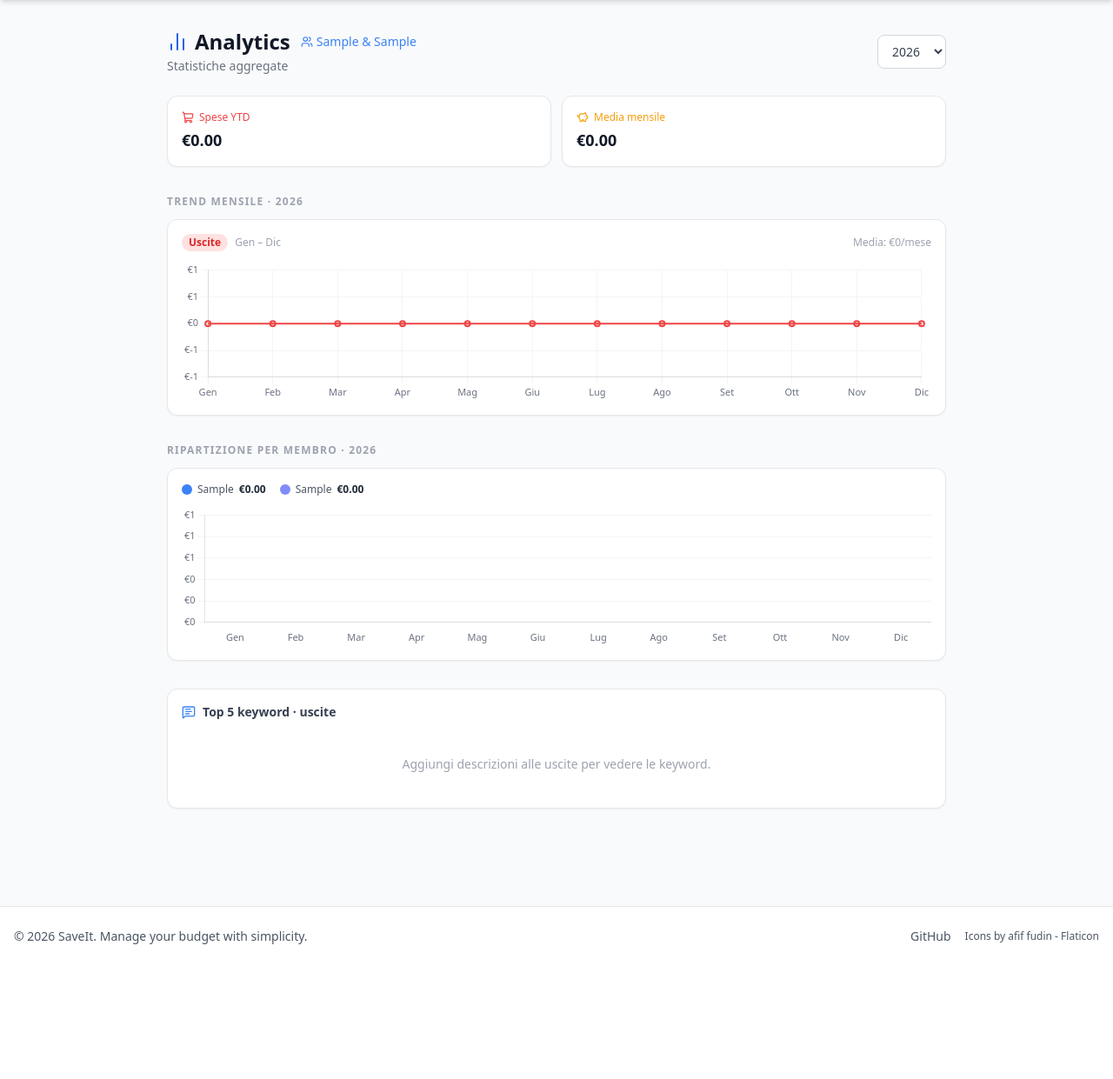
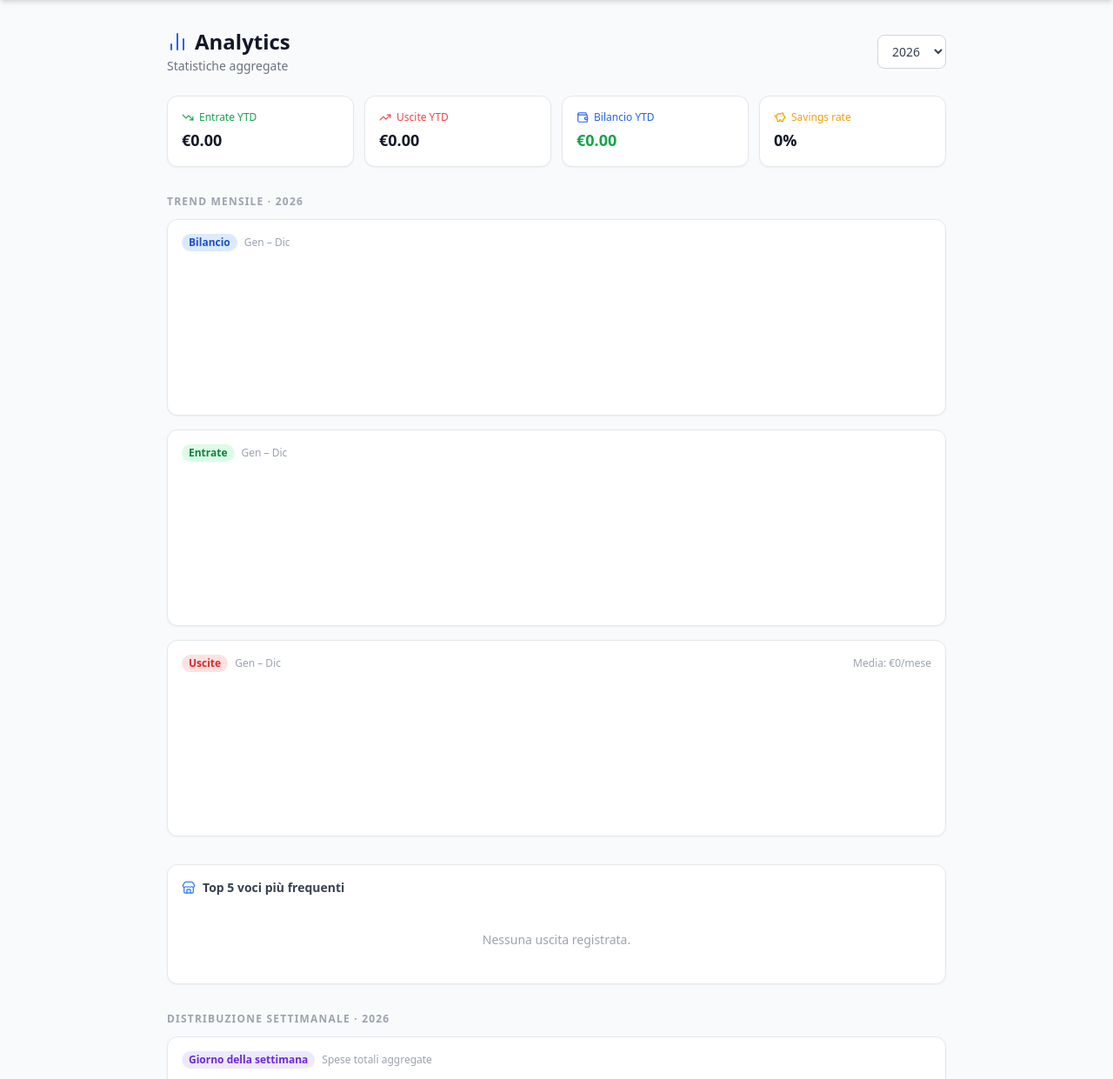
Before and after one commit to Orfico/saveit, a Django app: page /analytics/ in a window 1280 px wide. Shown: the part 65-1306 px from the top of the page at 87% size. Before the commit the page ends 1151 px from the top, so only its background shows below. Run offline with Django 5.2, Linux system fonts and the light colour scheme; a user stored in the database is signed in; tables that the repository leaves empty hold one stand-in row (values such as "Sample post"); a map, chart or similar area stays blank; some libraries are stand-ins or nearby versions.

Commit message:
fix mese tipo + sostituzione top keywords con trend settimanale e top descriptions

```diff
--- a/core/views.py
+++ b/core/views.py
@@ -935,33 +935,50 @@ class AnalyticsView(LoginRequiredMixin, TemplateView):
             for i in range(12)
         ]
 
-        # ── Top 5 keyword per importo aggregato ─────────────────────────────
-        word_totals = {}
-        for desc, amount in qs.filter(amount__lt=0).values_list('description', 'amount'):
-            if desc:
-                for w in [w.lower().strip('.,;:!?()[]{}«»"\'') for w in desc.split()]:
-                    if len(w) > 2 and w not in ANALYTICS_STOPWORDS:
-                        word_totals[w] = word_totals.get(w, 0) + abs(float(amount))
-        top_keywords = sorted(word_totals.items(), key=lambda x: x[1], reverse=True)[:5]
+        # ── Top 5 merchant per frequenza (descrizione esatta) ───────────────
+        from collections import Counter
+        merchant_counter = Counter()
+        for desc in qs.filter(amount__lt=0).values_list('description', flat=True):
+            if desc and desc.strip():
+                merchant_counter[desc.strip()] += 1
+        top_keywords = merchant_counter.most_common(5)  # (description, count)
+
+        # ── Spese per giorno della settimana ─────────────────────────────────
+        WEEKDAYS_LABELS = ['Lun', 'Mar', 'Mer', 'Gio', 'Ven', 'Sab', 'Dom']
+        weekday_totals = [0.0] * 7
+        for t_date, t_amount in qs.filter(amount__lt=0).values_list('date', 'amount'):
+            weekday_totals[t_date.weekday()] += abs(float(t_amount))
 
         # ── Mese tipo EWM vs mese corrente ──────────────────────────────────
         month_vs_avg = None
         if selected_year == current_year and current_month >= 2:
+            import calendar as cal
+            from datetime import date as date_cls
             today_date = today.date()
             decay = math.log(2) / 180
-            weighted_sum = weight_total = 0.0
-            for t_date, t_amount in (
+
+            # Aggregate by month first, then weight each monthly total by recency
+            monthly_totals = (
                 user.transactions
                 .filter(amount__lt=0)
                 .exclude(date__year=current_year, date__month=current_month)
-                .values_list('date', 'amount')
-            ):
-                w = math.exp(-decay * (today_date - t_date).days)
-                weighted_sum += abs(float(t_amount)) * w
-                weight_total += w
+                .values('date__year', 'date__month')
+                .annotate(total=Sum('amount'))
+            )
+
+            weighted_sum = weight_total = 0.0
+            for item in monthly_totals:
+                y, m = item['date__year'], item['date__month']
+                last_day = cal.monthrange(y, m)[1]
+                ref_date = date_cls(y, m, last_day)
+                days_ago = (today_date - ref_date).days
+                if days_ago > 0:
+                    w = math.exp(-decay * days_ago)
+                    weighted_sum += abs(float(item['total'])) * w
+                    weight_total += w
 
             if weight_total > 0:
-                typical_month = (weighted_sum / weight_total) * 30
+                typical_month = weighted_sum / weight_total  # weighted avg of monthly totals
                 this_month_expense = expense_by_month[current_month - 1]
                 diff_pct = ((this_month_expense - typical_month) / typical_month) * 100
                 month_vs_avg = {
@@ -1009,6 +1026,8 @@ class AnalyticsView(LoginRequiredMixin, TemplateView):
             'income_data': json.dumps(income_by_month),
             'balance_data': json.dumps(balance_by_month),
             'top_keywords': top_keywords,
+            'weekday_data': json.dumps(weekday_totals),
+            'weekday_labels': json.dumps(['Lun', 'Mar', 'Mer', 'Gio', 'Ven', 'Sab', 'Dom']),
             'month_vs_avg': month_vs_avg,
             'total_income': total_income,
             'total_expense': total_expense,
--- a/templates/core/analytics.html
+++ b/templates/core/analytics.html
@@ -10,18 +10,16 @@
   <div class="flex items-center justify-between mb-6">
     <div>
       <h1 class="text-2xl font-bold text-gray-900 flex items-center gap-2">
-        <i data-lucide="bar-chart-2" class="w-6 h-6 text-blue-600"></i>Analytics
-        {% if is_family %}
-          <span class="text-sm font-normal text-blue-500 flex items-center gap-1 ml-1">
-            <i data-lucide="users" class="w-3.5 h-3.5"></i>
-            {{ family_profile.member_1 }} &amp; {{ family_profile.member_2 }}
-          </span>
-        {% endif %}
+        <i data-lucide="bar-chart-2" class="w-6 h-6 text-blue-600"></i>
+        Analytics
       </h1>
       <p class="text-sm text-gray-500 mt-0.5">Statistiche aggregate</p>
     </div>
-    <form method="get">
-      <select name="year" onchange="this.form.submit()"
+
+    <!-- Year selector -->
+    <form method="get" action="">
+      <select name="year"
+              onchange="this.form.submit()"
               class="text-sm border border-gray-300 rounded-lg px-3 py-2 bg-white text-gray-700 focus:outline-none focus:ring-2 focus:ring-blue-500 cursor-pointer">
         {% for y in available_years %}
           <option value="{{ y }}" {% if y == selected_year %}selected{% endif %}>{{ y }}</option>
@@ -31,113 +29,94 @@
   </div>
 
   <!-- ── KPI Cards ───────────────────────────────────────────────────────── -->
-  {% if is_family %}
-  <div class="grid grid-cols-2 gap-3 mb-8">
+  <div class="grid grid-cols-2 md:grid-cols-4 gap-3 mb-8">
+
+    <div class="bg-white rounded-xl border border-gray-200 p-4 shadow-sm">
+      <div class="flex items-center gap-1.5 text-green-600 text-xs font-medium mb-1">
+        <i data-lucide="trending-down" class="w-3.5 h-3.5"></i>
+        Entrate YTD
+      </div>
+      <p class="text-lg font-bold text-gray-900">€{{ total_income|floatformat:2 }}</p>
+    </div>
+
     <div class="bg-white rounded-xl border border-gray-200 p-4 shadow-sm">
       <div class="flex items-center gap-1.5 text-red-500 text-xs font-medium mb-1">
-        <i data-lucide="shopping-cart" class="w-3.5 h-3.5"></i>Spese YTD
+        <i data-lucide="trending-up" class="w-3.5 h-3.5"></i>
+        Uscite YTD
       </div>
       <p class="text-lg font-bold text-gray-900">€{{ total_expense|floatformat:2 }}</p>
     </div>
-    <div class="bg-white rounded-xl border border-gray-200 p-4 shadow-sm">
-      <div class="flex items-center gap-1.5 text-amber-500 text-xs font-medium mb-1">
-        <i data-lucide="piggy-bank" class="w-3.5 h-3.5"></i>Media mensile
-      </div>
-      <p class="text-lg font-bold text-gray-900">€{{ avg_monthly_expense|floatformat:2 }}</p>
-    </div>
-  </div>
-  {% else %}
-  <div class="grid grid-cols-2 md:grid-cols-4 gap-3 mb-8">
-    <div class="bg-white rounded-xl border border-gray-200 p-4 shadow-sm">
-      <div class="flex items-center gap-1.5 text-green-600 text-xs font-medium mb-1">
-        <i data-lucide="trending-down" class="w-3.5 h-3.5"></i>Entrate YTD
-      </div>
-      <p class="text-lg font-bold text-gray-900">€{{ total_income|floatformat:2 }}</p>
-    </div>
-    <div class="bg-white rounded-xl border border-gray-200 p-4 shadow-sm">
-      <div class="flex items-center gap-1.5 text-red-500 text-xs font-medium mb-1">
-        <i data-lucide="trending-up" class="w-3.5 h-3.5"></i>Uscite YTD
-      </div>
-      <p class="text-lg font-bold text-gray-900">€{{ total_expense|floatformat:2 }}</p>
-    </div>
+
     <div class="bg-white rounded-xl border border-gray-200 p-4 shadow-sm">
       <div class="flex items-center gap-1.5 text-blue-600 text-xs font-medium mb-1">
-        <i data-lucide="wallet" class="w-3.5 h-3.5"></i>Bilancio YTD
+        <i data-lucide="wallet" class="w-3.5 h-3.5"></i>
+        Bilancio YTD
       </div>
       <p class="text-lg font-bold {% if total_balance >= 0 %}text-green-600{% else %}text-red-500{% endif %}">
         €{{ total_balance|floatformat:2 }}
       </p>
     </div>
+
     <div class="bg-white rounded-xl border border-gray-200 p-4 shadow-sm">
       <div class="flex items-center gap-1.5 text-amber-500 text-xs font-medium mb-1">
-        <i data-lucide="piggy-bank" class="w-3.5 h-3.5"></i>Savings rate
+        <i data-lucide="piggy-bank" class="w-3.5 h-3.5"></i>
+        Savings rate
       </div>
       <p class="text-lg font-bold text-gray-900">{{ savings_rate }}%</p>
     </div>
+
   </div>
-  {% endif %}
 
   <!-- ── Grafici trend mensile ────────────────────────────────────────────── -->
   <p class="text-xs font-semibold text-gray-400 uppercase tracking-widest mb-3">
     Trend mensile · {{ selected_year }}
   </p>
 
-  {% if not is_family %}
+  <!-- Bilancio -->
   <div class="bg-white rounded-xl border border-gray-200 shadow-sm p-4 mb-4">
     <div class="flex items-center gap-2 mb-3">
       <span class="text-xs font-semibold bg-blue-100 text-blue-700 px-2 py-0.5 rounded-full">Bilancio</span>
       <span class="text-xs text-gray-400">Gen – Dic</span>
     </div>
-    <div class="relative h-40"><canvas id="chartBalance"></canvas></div>
+    <div class="relative h-40">
+      <canvas id="chartBalance"></canvas>
+    </div>
   </div>
+
+  <!-- Entrate -->
   <div class="bg-white rounded-xl border border-gray-200 shadow-sm p-4 mb-4">
     <div class="flex items-center gap-2 mb-3">
       <span class="text-xs font-semibold bg-green-100 text-green-700 px-2 py-0.5 rounded-full">Entrate</span>
       <span class="text-xs text-gray-400">Gen – Dic</span>
     </div>
-    <div class="relative h-40"><canvas id="chartIncome"></canvas></div>
+    <div class="relative h-40">
+      <canvas id="chartIncome"></canvas>
+    </div>
   </div>
-  {% endif %}
 
+  <!-- Uscite -->
   <div class="bg-white rounded-xl border border-gray-200 shadow-sm p-4 mb-8">
     <div class="flex items-center gap-2 mb-3">
       <span class="text-xs font-semibold bg-red-100 text-red-600 px-2 py-0.5 rounded-full">Uscite</span>
       <span class="text-xs text-gray-400">Gen – Dic</span>
       <span class="ml-auto text-xs text-gray-400">Media: €{{ avg_monthly_expense|floatformat:0 }}/mese</span>
     </div>
-    <div class="relative h-40"><canvas id="chartExpense"></canvas></div>
+    <div class="relative h-40">
+      <canvas id="chartExpense"></canvas>
+    </div>
   </div>
-
-  <!-- ── Ripartizione per membro (family only) ────────────────────────────── -->
-  {% if is_family and member_breakdown %}
-  <p class="text-xs font-semibold text-gray-400 uppercase tracking-widest mb-3">
-    Ripartizione per membro · {{ selected_year }}
-  </p>
-  <div class="bg-white rounded-xl border border-gray-200 shadow-sm p-4 mb-8">
-    <div class="flex items-center gap-4 mb-3">
-      <div class="flex items-center gap-1.5">
-        <span class="w-3 h-3 rounded-full bg-blue-500 inline-block"></span>
-        <span class="text-xs text-gray-600">{{ member_breakdown.member_1_name }}</span>
-        <span class="text-xs font-semibold text-gray-800">€{{ member_breakdown.member_1_total|floatformat:2 }}</span>
-      </div>
-      <div class="flex items-center gap-1.5">
-        <span class="w-3 h-3 rounded-full bg-indigo-400 inline-block"></span>
-        <span class="text-xs text-gray-600">{{ member_breakdown.member_2_name }}</span>
-        <span class="text-xs font-semibold text-gray-800">€{{ member_breakdown.member_2_total|floatformat:2 }}</span>
-      </div>
-    </div>
-    <div class="relative h-40"><canvas id="chartMembers"></canvas></div>
-  </div>
-  {% endif %}
 
   <!-- ── Mese corrente vs media + Top keywords ────────────────────────────── -->
   <div class="grid grid-cols-1 md:grid-cols-2 gap-4 mb-8">
 
+    <!-- Mese corrente vs media (solo anno corrente, da febbraio) -->
     {% if month_vs_avg %}
     <div class="bg-white rounded-xl border border-gray-200 shadow-sm p-4">
       <h2 class="text-sm font-semibold text-gray-700 flex items-center gap-2 mb-4">
-        <i data-lucide="calendar-check" class="w-4 h-4 text-blue-500"></i>Mese in corso vs media
+        <i data-lucide="calendar-check" class="w-4 h-4 text-blue-500"></i>
+        Mese in corso vs media
       </h2>
+
       <div class="flex items-end gap-4 mb-4">
         <div>
           <p class="text-xs text-gray-400 mb-0.5">Questo mese</p>
@@ -145,7 +124,7 @@
         </div>
         <p class="text-gray-300 mb-1">vs</p>
         <div>
-          <p class="text-xs text-gray-400 mb-0.5">Mese tipo</p>
+          <p class="text-xs text-gray-400 mb-0.5">Media mesi prec.</p>
           <p class="text-xl font-bold text-gray-900">€{{ month_vs_avg.past_avg|floatformat:2 }}</p>
         </div>
         <div class="ml-auto text-right">
@@ -158,10 +137,13 @@
           </p>
         </div>
       </div>
+
+      <!-- Barra comparativa -->
       {% with total=month_vs_avg.this_month|add:month_vs_avg.past_avg %}
       <div>
         <div class="flex justify-between text-xs text-gray-400 mb-1">
-          <span>Questo mese</span><span>Mese tipo</span>
+          <span>Questo mese</span>
+          <span>Media</span>
         </div>
         <div class="relative h-2 bg-gray-100 rounded-full overflow-hidden">
           <div class="absolute inset-y-0 left-0 bg-gray-300 rounded-full"
@@ -175,22 +157,24 @@
     </div>
     {% endif %}
 
+    <!-- Top 5 merchant per frequenza -->
     <div class="bg-white rounded-xl border border-gray-200 shadow-sm p-4 {% if not month_vs_avg %}md:col-span-2{% endif %}">
       <h2 class="text-sm font-semibold text-gray-700 flex items-center gap-2 mb-4">
-        <i data-lucide="message-square-text" class="w-4 h-4 text-blue-500"></i>Top 5 keyword · uscite
+        <i data-lucide="store" class="w-4 h-4 text-blue-500"></i>
+        Top 5 voci più frequenti
       </h2>
       {% if top_keywords %}
-        {% with max_amount=top_keywords.0.1 %}
+        {% with max_count=top_keywords.0.1 %}
         <div class="flex flex-col gap-3">
-          {% for word, amount in top_keywords %}
+          {% for desc, count in top_keywords %}
           <div>
             <div class="flex justify-between text-sm mb-1">
-              <span class="font-medium text-gray-700">{{ word }}</span>
-              <span class="text-gray-400">€{{ amount|floatformat:0 }}</span>
+              <span class="font-medium text-gray-700 truncate max-w-[70%]">{{ desc }}</span>
+              <span class="text-gray-400 flex-shrink-0">{{ count }}×</span>
             </div>
             <div class="h-1.5 bg-gray-100 rounded-full overflow-hidden">
               <div class="h-full bg-blue-500 rounded-full"
-                   style="width: {% widthratio amount max_amount 100 %}%"></div>
+                   style="width: {% widthratio count max_count 100 %}%"></div>
             </div>
           </div>
           {% endfor %}
@@ -198,12 +182,25 @@
         {% endwith %}
       {% else %}
         <p class="text-sm text-gray-400 text-center py-6">
-          Aggiungi descrizioni alle uscite per vedere le keyword.
+          Nessuna uscita registrata.
         </p>
       {% endif %}
     </div>
 
   </div>
+
+  <!-- Spese per giorno della settimana -->
+  <p class="text-xs font-semibold text-gray-400 uppercase tracking-widest mb-3 mt-2">
+    Distribuzione settimanale · {{ selected_year }}
+  </p>
+  <div class="bg-white rounded-xl border border-gray-200 shadow-sm p-4 mb-8">
+    <div class="flex items-center gap-2 mb-3">
+      <span class="text-xs font-semibold bg-violet-100 text-violet-700 px-2 py-0.5 rounded-full">Giorno della settimana</span>
+      <span class="text-xs text-gray-400">Spese totali aggregate</span>
+    </div>
+    <div class="relative h-40"><canvas id="chartWeekday"></canvas></div>
+  </div>
+
 </div>
 {% endblock %}
 
@@ -215,24 +212,29 @@
   'use strict';
 
   const MONTHS = ['Gen','Feb','Mar','Apr','Mag','Giu','Lug','Ago','Set','Ott','Nov','Dic'];
-  const IS_FAMILY = {{ is_family|yesno:"true,false" }};
+  const INCOME_DATA   = {{ income_data }};
+  const EXPENSE_DATA  = {{ expense_data }};
+  const BALANCE_DATA  = {{ balance_data }};
+  const WEEKDAY_DATA  = {{ weekday_data }};
+  const WEEKDAY_LABELS = {{ weekday_labels }};
 
   Chart.defaults.font.family = 'ui-sans-serif, system-ui, sans-serif';
   Chart.defaults.font.size   = 11;
   Chart.defaults.color       = '#6b7280';
 
   function makeLineChart(id, data, borderColor, fillColor, label) {
-    const el = document.getElementById(id);
-    if (!el) return;
-    const ctx = el.getContext('2d');
+    const ctx = document.getElementById(id).getContext('2d');
     const gradient = ctx.createLinearGradient(0, 0, 0, 160);
     gradient.addColorStop(0, fillColor);
     gradient.addColorStop(1, 'transparent');
     new Chart(ctx, {
       type: 'line',
-      data: { labels: MONTHS, datasets: [{ label, data, borderColor,
-               backgroundColor: gradient, fill: true, tension: 0.4,
-               pointRadius: 3, pointHoverRadius: 6, borderWidth: 2 }] },
+      data: {
+        labels: MONTHS,
+        datasets: [{ label, data, borderColor, backgroundColor: gradient,
+                     fill: true, tension: 0.4, pointRadius: 3,
+                     pointHoverRadius: 6, borderWidth: 2 }],
+      },
       options: {
         responsive: true, maintainAspectRatio: false,
         interaction: { mode: 'index', intersect: false },
@@ -250,12 +252,37 @@
     });
   }
 
-  makeLineChart('chartExpense', {{ expense_data }}, '#ef4444', 'rgba(239,68,68,.12)', 'Uscite');
+  makeLineChart('chartBalance', BALANCE_DATA, '#3b82f6', 'rgba(59,130,246,.12)', 'Bilancio');
+  makeLineChart('chartIncome',  INCOME_DATA,  '#16a34a', 'rgba(22,163,74,.12)',  'Entrate');
+  makeLineChart('chartExpense', EXPENSE_DATA, '#ef4444', 'rgba(239,68,68,.12)',  'Uscite');
 
-  if (!IS_FAMILY) {
-    makeLineChart('chartBalance', {{ balance_data }}, '#3b82f6', 'rgba(59,130,246,.12)', 'Bilancio');
-    makeLineChart('chartIncome',  {{ income_data }},  '#16a34a', 'rgba(22,163,74,.12)',  'Entrate');
-  }
+  // Weekday bar chart
+  new Chart(document.getElementById('chartWeekday'), {
+    type: 'bar',
+    data: {
+      labels: WEEKDAY_LABELS,
+      datasets: [{
+        data: WEEKDAY_DATA,
+        backgroundColor: WEEKDAY_DATA.map((_, i) =>
+          i >= 5 ? 'rgba(139,92,246,.75)' : 'rgba(99,102,241,.65)'
+        ),
+        borderRadius: 5,
+      }],
+    },
+    options: {
+      responsive: true, maintainAspectRatio: false,
+      plugins: {
+        legend: { display: false },
+        tooltip: { backgroundColor: '#1f2937', titleColor: '#f9fafb',
+                   bodyColor: '#d1d5db',
+                   callbacks: { label: ctx => ` €${ctx.parsed.y.toFixed(2)}` } },
+      },
+      scales: {
+        x: { grid: { display: false } },
+        y: { grid: { color: '#f3f4f6' }, ticks: { callback: v => '€' + v.toFixed(0) } },
+      },
+    },
+  });
 
   {% if is_family and member_breakdown %}
   (function () {
```
